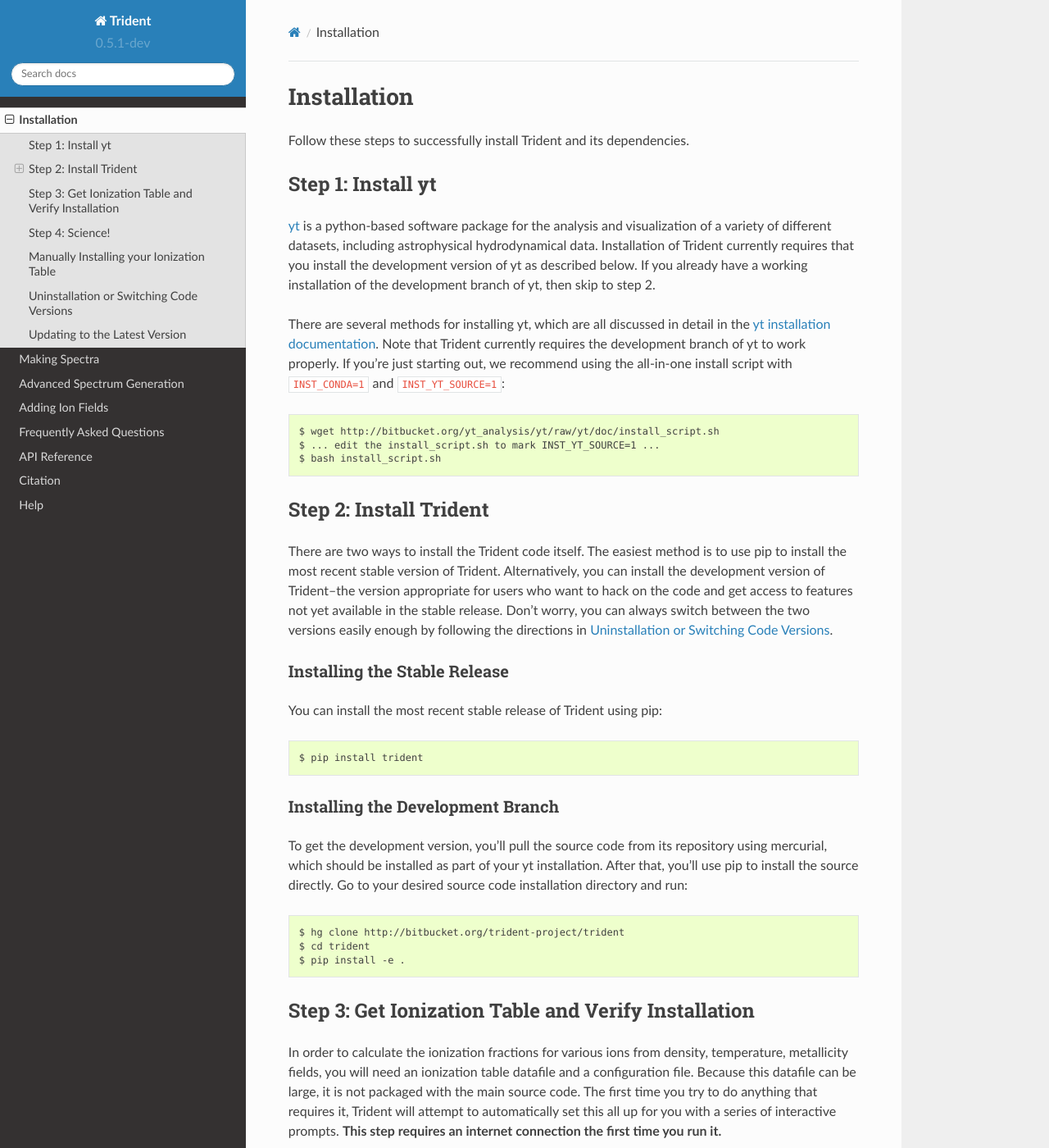
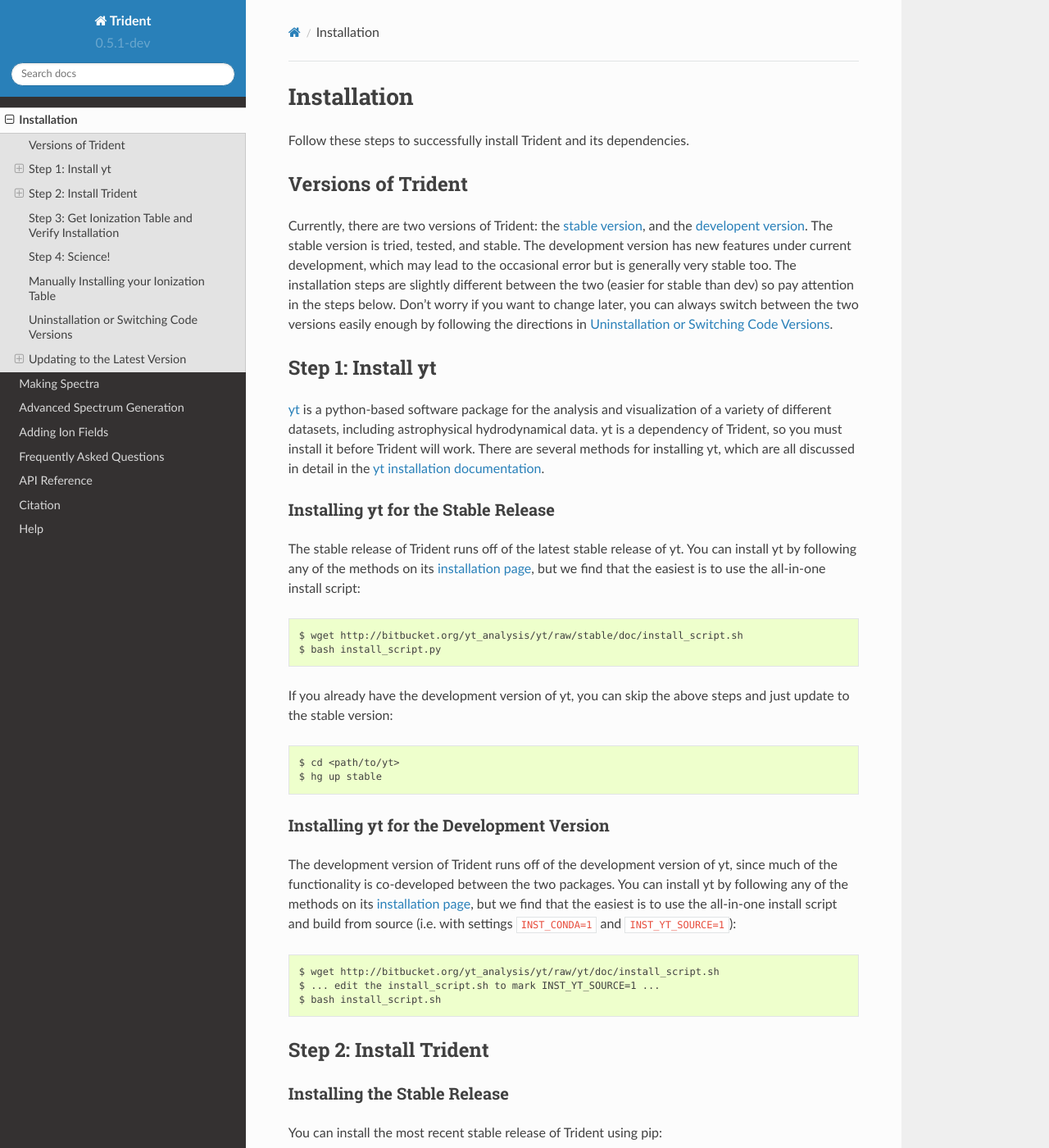
Before and after one commit to trident-project/trident, a Sphinx documentation site: the page built from doc/source/installation.rst, in a window 1280 px wide and 1400 px high. Shown: the whole window at 82% size. Built offline with Sphinx 7.4.7 and the Read the Docs theme 2.0.0, drawn with Linux system fonts in a browser that asks for light colours; formulas are drawn with MathJax 3; some of the changed text lies outside the part shown.

Commit message:
Updating the documentation to specifically address that there are multiple versions of the docs and update installation instructions to work with yt3.3.1.

```diff
--- a/doc/source/index.rst
+++ b/doc/source/index.rst
@@ -6,6 +6,12 @@ from astrophysical hydrodynamics simulations.  It utilizes the yt package
 to read in simulation datasets and extends it to provide realistic
 synthetic observations appropriate for studies of the interstellar,
 circumgalactic, and intergalactic media.
+
+To avoid confusion, make sure you are viewing the correct documentation for
+the version of Trident you are using:
+`stable <http://trident.readthedocs.io/en/stable>`_ vs.
+`development <http://trident.readthedocs.io/en/latest>`_.  For more
+information, see :ref:`versions`.
 
 .. toctree::
    :maxdepth: 1
--- a/doc/source/installation.rst
+++ b/doc/source/installation.rst
@@ -4,6 +4,22 @@ Installation
 ============
 
 Follow these steps to successfully install Trident and its dependencies.
+
+.. _versions:
+
+Versions of Trident
+-------------------
+
+Currently, there are two versions of Trident: the `stable version
+<http://trident.readthedocs.io/en/stable>`_, and the `developent version
+<http://trident.readthedocs.io/en/latest>`_.  The stable version is tried,
+tested, and stable.  The development version has new features under
+current development, which may lead to the occasional error but is generally
+very stable too.  The installation steps are slightly different between the two
+(easier for stable than dev) so pay attention in the steps below.
+Don't worry if you want to change later, you can always
+switch between the two versions easily enough by following the directions
+in :ref:`uninstallation`.
 
 .. _step-1:
 
@@ -12,17 +28,37 @@ Step 1: Install yt
 
 `yt <http://yt-project.org>`_ is a python-based software package for the
 analysis and visualization of a variety of different datasets, including
-astrophysical hydrodynamical data.  Installation of Trident currently
-requires that you install the development version of yt as described below.
-If you already have a working installation of the development branch of yt,
-then skip to step 2.
+astrophysical hydrodynamical data.  yt is a dependency of Trident, so you
+must install it before Trident will work.  There are several methods for
+installing yt, which are all discussed in detail in the `yt installation
+documentation <http://yt-project.org/doc/installing.html>`_.
 
-There are several methods for installing yt, which are all discussed in
-detail in the `yt installation documentation
-<http://yt-project.org/docs/dev/installing.html>`_.  Note that Trident
-currently requires the development branch of yt to work properly.
-If you're just starting out, we recommend using the all-in-one install script
-with ``INST_CONDA=1`` and ``INST_YT_SOURCE=1``::
+Installing yt for the Stable Release
+^^^^^^^^^^^^^^^^^^^^^^^^^^^^^^^^^^^^
+
+The stable release of Trident runs off of the latest stable release of yt.
+You can install yt by following any of the methods on its `installation page
+<http://yt-project.org/doc/installing.html>`_, but we find that the easiest
+is to use the all-in-one install script::
+
+    $ wget http://bitbucket.org/yt_analysis/yt/raw/stable/doc/install_script.sh
+    $ bash install_script.py
+
+If you already have the development version of yt, you can skip the above
+steps and just update to the stable version::
+
+    $ cd <path/to/yt>
+    $ hg up stable
+
+Installing yt for the Development Version
+^^^^^^^^^^^^^^^^^^^^^^^^^^^^^^^^^^^^^^^^^
+
+The development version of Trident runs off of the development version of yt,
+since much of the functionality is co-developed between the two packages.
+You can install yt by following any of the methods on its `installation page
+<http://yt-project.org/docs/dev/installing.html>`_, but we find that the
+easiest is to use the all-in-one install script and build from source
+(i.e. with settings ``INST_CONDA=1`` and ``INST_YT_SOURCE=1``)::
 
     $ wget http://bitbucket.org/yt_analysis/yt/raw/yt/doc/install_script.sh
     $ ... edit the install_script.sh to mark INST_YT_SOURCE=1 ...
@@ -34,14 +70,6 @@ with ``INST_CONDA=1`` and ``INST_YT_SOURCE=1``::
 Step 2: Install Trident
 -----------------------
 
-There are two ways to install the Trident code itself.  The easiest
-method is to use pip to install the most recent stable version of Trident.
-Alternatively, you can install the development version of Trident--the version
-appropriate for users who want to hack on the code and get access
-to features not yet available in the stable release.  Don't worry, you can
-always switch between the two versions easily enough by following the directions
-in :ref:`uninstallation`.
-
 Installing the Stable Release
 ^^^^^^^^^^^^^^^^^^^^^^^^^^^^^
 
@@ -49,8 +77,8 @@ You can install the most recent stable release of Trident using pip::
 
     $ pip install trident
 
-Installing the Development Branch
-^^^^^^^^^^^^^^^^^^^^^^^^^^^^^^^^^
+Installing the Development Version
+^^^^^^^^^^^^^^^^^^^^^^^^^^^^^^^^^^
 
 To get the development version, you'll pull the source code from its
 repository using mercurial, which should be installed as part of your yt
@@ -164,10 +192,19 @@ Updating to the Latest Version
 ------------------------------
 
 If you want more recent features, you should periodically update your Trident
-codebase.  If you installed the "stable" version of the code using pip, then
-simply run::
+codebase.
+
+Updating to the Latest Stable Release
+^^^^^^^^^^^^^^^^^^^^^^^^^^^^^^^^^^^^^
+
+If you installed the "stable" version of the code using pip, then
+you can easily update your trident and yt installations::
 
     $ pip install -U trident
+    $ yt update
+
+Updating to the Latest Development Version
+^^^^^^^^^^^^^^^^^^^^^^^^^^^^^^^^^^^^^^^^^^
 
 If you installed the "development" version of the code, it's slightly more
 involved::
@@ -176,8 +213,8 @@ involved::
     $ hg pull
     $ hg up
     $ pip install -e .
+    $ yt update
 
-Don't forget to update your version of yt too.  Much of the latest functionality
-in Trident is built on recently added functionality in yt.  You can update it
-by following the `yt update instructions
+For more information on updating your yt installation, see the `yt update
+instructions
 <http://yt-project.org/docs/dev/installing.html#updating-yt-and-its-dependencies>`_.
```
